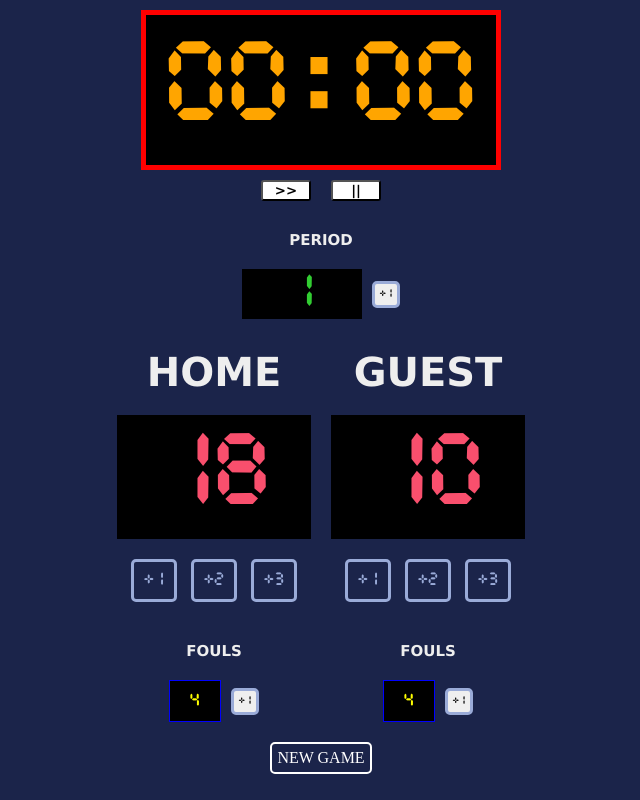
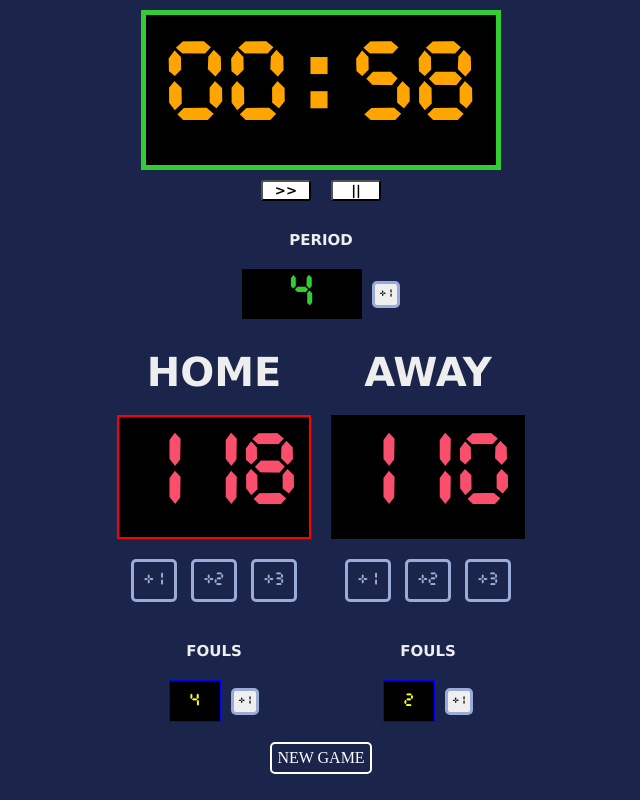
Before and after one commit to aruiz-scrimba/Learn_JavaScript, a website built with Vite: page basketball-scoreboard/index.html in a window 1280 px wide. Both pictures are taken after a click on the button ">>". Shown: the whole page, without its empty margins (319-959 px from the left). Built offline with nearby package versions, Linux system fonts and the light colour scheme.

Commit message:
Updated 'Guest' to 'Away'; Updated timer

```diff
--- a/basketball-scoreboard/index.html
+++ b/basketball-scoreboard/index.html
@@ -2,11 +2,11 @@
     <head>
         <link rel="stylesheet" href="index.css">
     </head>
-    <body>
+    <body onload="timeRemaining=60; updateTimer();">
         <div class="container">
             <div class="game">
                 <div class="timer">
-                    <span id="timer">00:00</span>
+                    <span id="timer">0:00</span>
                     <div class="timer-controls">
                         <button onclick="startTimer()">>></button>
                         <button onclick="pauseTimer()">||</button>
@@ -14,14 +14,14 @@
                 </div>
                 <h4 id="periodTitle">PERIOD</h4>
                 <div class="period">
-                    <span id="period">1</span>
+                    <span id="period">4</span>
                     <button onclick="addPeriod()">+1</button>
                 </div>
             </div>
             <div class="teams">
                 <div class="team">
                     <h3>HOME</h3>
-                    <span class="score" id="home-score">18</span>
+                    <span class="score" id="home-score" style="border: 2px solid red">118</span>
                     <div class="score-buttons">
                         <span onclick="pointScored('home', 1)">+1</span>
                         <span onclick="pointScored('home', 2)">+2</span>
@@ -31,12 +31,12 @@
                         <h4>FOULS</h4>
                         <div class="fouls">
                             <span id="home-fouls">4</span>
-                            <button onclick=foulCommited('home')>+1</button>
+                            <button onclick="foulCommited('home')">+1</button>
                         </div>
                     </div>                   </div>
                 <div class="team">
-                    <h3>GUEST</h3>
-                    <span class="score" id="guest-score">10</span>
+                    <h3>AWAY</h3>
+                    <span class="score" id="guest-score">110</span>
                     <div class="score-buttons">
                         <span onclick="pointScored('guest', 1)">+1</span>
                         <span onclick="pointScored('guest', 2)">+2</span>
@@ -45,8 +45,8 @@
                     <div class="fouls-outer">
                         <h4>FOULS</h4>
                         <div class="fouls">
-                            <span id="guest-fouls">4</span>
-                            <button onclick=foulCommited('guest')>+1</button>
+                            <span id="guest-fouls">2</span>
+                            <button onclick="foulCommited('guest')">+1</button>
                         </div>
                     </div>
                 </div>
--- a/basketball-scoreboard/index.js
+++ b/basketball-scoreboard/index.js
@@ -1,10 +1,10 @@
 let timerId;
 let timeRemaining;
-let isPaused = false;
+let isPaused = true;
 
-function setTime(timeInSeconds) {
-    const minutes = `${Math.floor(timeInSeconds / 60)}`.padStart(2, '0');
-    const seconds = `${timeInSeconds % 60}`.padStart(2, '0');
+function updateTimer() {
+    const minutes = `${Math.floor(timeRemaining / 60)}`.padStart(2, '0');
+    const seconds = `${timeRemaining % 60}`.padStart(2, '0');
 
     document.getElementById('timer').textContent = `${minutes}:${seconds}`
 }
@@ -57,10 +57,10 @@ function newGame() {
 
     document.getElementById('period').textContent = '1';
 
-    resetTimer();
+    reupdateTimerr();
 }
 
-function setTimerBorderColor(color) {
+function updateTimerrBorderColor(color) {
     document.getElementById('timer').style.border = `5px solid ${color}`;
 }
 
@@ -69,13 +69,13 @@ function startTimer() {
         timerId = setInterval(function () {
             if (timeRemaining >= 0) {
                 timeRemaining--;
-                setTime(timeRemaining);
+                updateTimer();
             } else {
-                setTimerBorderColor('red');
+                updateTimerrBorderColor('red');
             }
         }, 1000);
         isPaused = false;
-        setTimerBorderColor('limegreen');
+        updateTimerrBorderColor('limegreen');
     }
 }
 
@@ -83,14 +83,14 @@ function pauseTimer() {
     if (timerId) {
         clearInterval(timerId);
         isPaused = true;
-        setTimerBorderColor('yellow');
+        updateTimerrBorderColor('yellow');
     }
 }
 
-function resetTimer() {
+function reupdateTimerr() {
     pauseTimer();
     timeRemaining = 12 * 60;
-    setTime(timeRemaining);
+    updateTimer();
 }
 
 function addPeriod() {
```
